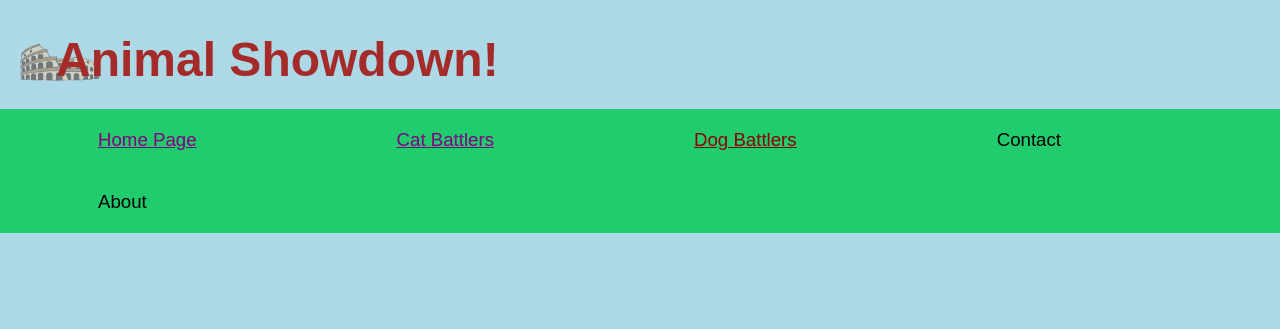
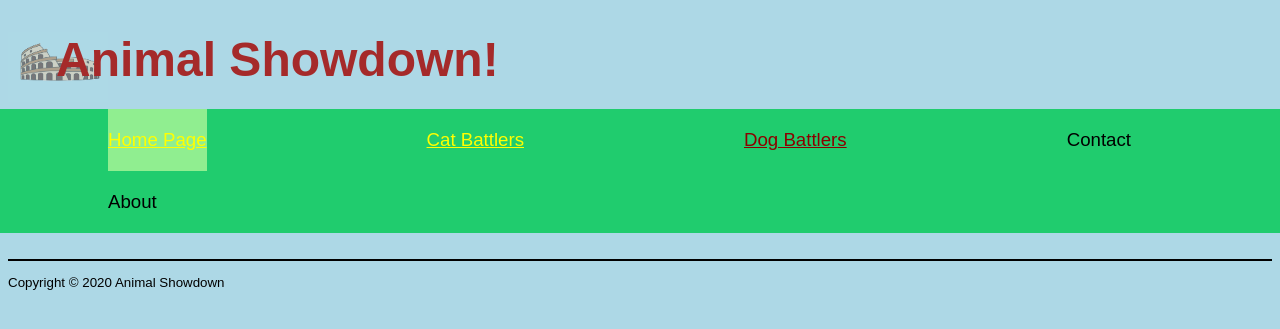
Before and after one commit to JarHorner/FBIs-Most-Wanted, a PHP site: page /HomePage.html in a window 1280 px wide. Shown: the top 329 px of the page. Run offline with PHP 8.4, Linux system fonts and the light colour scheme.

Commit message:
more editing overall; made css file for common styles in website

```diff
--- a/CatsStats.html
+++ b/CatsStats.html
@@ -9,6 +9,7 @@
     <meta charset="UTF-8">
     <link rel="icon" type="image/jpg" href="../AnimalShowdown/Images/Icon.jpg">
     <link rel="stylesheet" type="text/css" href="../AnimalShowdown/Style/CatsStatsCSS.css">
+    <link rel="stylesheet" type="text/css" href="../AnimalShowdown/Style/AnimalShowdownCSS.css">
     <title>
         Animal Showdown
     </title>
@@ -21,7 +22,7 @@
         <nav>       <!--navigation hub for links accross website-->
             <ul>
                  <li><a href="HomePage.html">Home Page </a></li>
-                 <li><a href="CatsStats.html">Cat Battlers</a></li>
+                 <li><a href="CatsStats.html" class="current">Cat Battlers</a></li>
                 <li><a href="">Dog Battlers</a></li>
                  <li>Contact</li>
                 <li>About</li>
@@ -42,6 +43,7 @@
             <p>
                 Here are just a few of the many species of felines ready to get their paws and claws dirty to win their place as best household pet!
                 <br>Each cats has a picture of themselves, along with their own stats, such as stamina, dexterity, strength, etc. so you can gauge whose your favorite.
+                <br>For more information on cats, visit <a href="https://www.nationalgeographic.com/animals/mammals/d/domestic-cat/" target="_blank" class="cat">national geographic.</a>
             </p>
         </section>      <!--end description of what the page contains-->
 
@@ -193,7 +195,6 @@
     </main>
 
     <br><br><footer>
-        <p>for more information on cats, visit <a href="https://www.nationalgeographic.com/animals/mammals/d/domestic-cat/" target="_blank" class="natgeo">national geographic</a></p>
         <p>Copyright &copy; 2020 Animal Showdown</p>
     </footer>
 </body>
--- a/HomePage.html
+++ b/HomePage.html
@@ -9,6 +9,7 @@
     <meta charset="UTF-8">
     <link rel="icon" type="image/jpg" href="../AnimalShowdown/Images/Icon.jpg">
     <link rel="stylesheet" type="text/css" href="../AnimalShowdown/Style/HomePageCSS.css">
+    <link rel="stylesheet" type="text/css" href="../AnimalShowdown/Style/AnimalShowdownCSS.css">
     <title>
         Animal Showdown
     </title>
@@ -20,7 +21,7 @@
 
         <nav>       <!--navigation hub for links accross website-->
             <ul>
-                <li><a href="HomePage.html">Home Page </a></li>
+                <li><a href="HomePage.html" class="current">Home Page </a></li>
                 <li><a href="CatsStats.html">Cat Battlers</a></li>
                 <li><a href="">Dog Battlers</a></li>
                 <li>Contact</li>
@@ -33,8 +34,8 @@
 
     </main>
 
-    <footer>
-
+    <br><br><footer>
+        <p>Copyright &copy; 2020 Animal Showdown</p>
     </footer>
 </body>
 
--- /dev/null
+++ b/Style/AnimalShowdownCSS.css
@@ -0,0 +1,60 @@
+html {
+    background-color: lightblue;
+}
+
+* {
+    font-family: Arial, Helvetica, sans-serif;
+}
+
+h1 {
+    font-size: 36pt;
+    color: brown;
+}
+
+h1 img {
+    position: absolute;
+    z-index: -1;
+    opacity: 0.5;
+}
+
+nav ul {
+    list-style-type: none;
+    margin: -10px;
+    padding: 0;
+    overflow: hidden;
+    background-color: rgb(32, 204, 110);
+    font-size: 14pt;
+}
+
+nav li {
+    float: left;
+    display: block;
+    color: black;
+    text-align: center;
+    padding: 20px 110px;
+}
+
+a:visited {
+    color: darkred;
+}
+
+a:link {
+    color: yellow;
+}
+
+a:hover:not(.cat) {
+    background-color: white;
+    padding: 21px 0;
+}
+
+a:active {
+    color: black;
+}
+
+footer {
+    border-top: 2pt solid black;
+}
+
+footer p {
+    font-size: 10pt;
+}
--- a/Style/HomePageCSS.css
+++ b/Style/HomePageCSS.css
@@ -1,52 +1,4 @@
-html {
-    background-color: lightblue;
-}
-
-* {
-    font-family: Arial, Helvetica, sans-serif;
-}
-
-h1 {
-    font-size: 36pt;
-    color: brown;
-}
-
-h1 img {
-    position: absolute;
-    z-index: -1;
-    opacity: 0.5;
-}
-
-nav ul {
-    list-style-type: none;
-    margin: -10px;
-    padding: 0;
-    overflow: hidden;
-    background-color: rgb(32, 204, 110);
-    font-size: 14pt;
-}
-
-nav li {
-    float: left;
-    display: block;
-    color: black;
-    text-align: center;
-    padding: 20px 100px;
-}
-
-a:active {
-    color: blueviolet;
-}
-
-a:visited {
-    color: darkred;
-}
-
-a:link {
-    color: purple;
-}
-
-a:hover {
-    background-color: white;
+a.current:link {
+    background-color: lightgreen;
     padding: 21px 0;
 }
```
Also changed, not shown: Style/CatsStatsCSS.css (+3 -64 lines).
